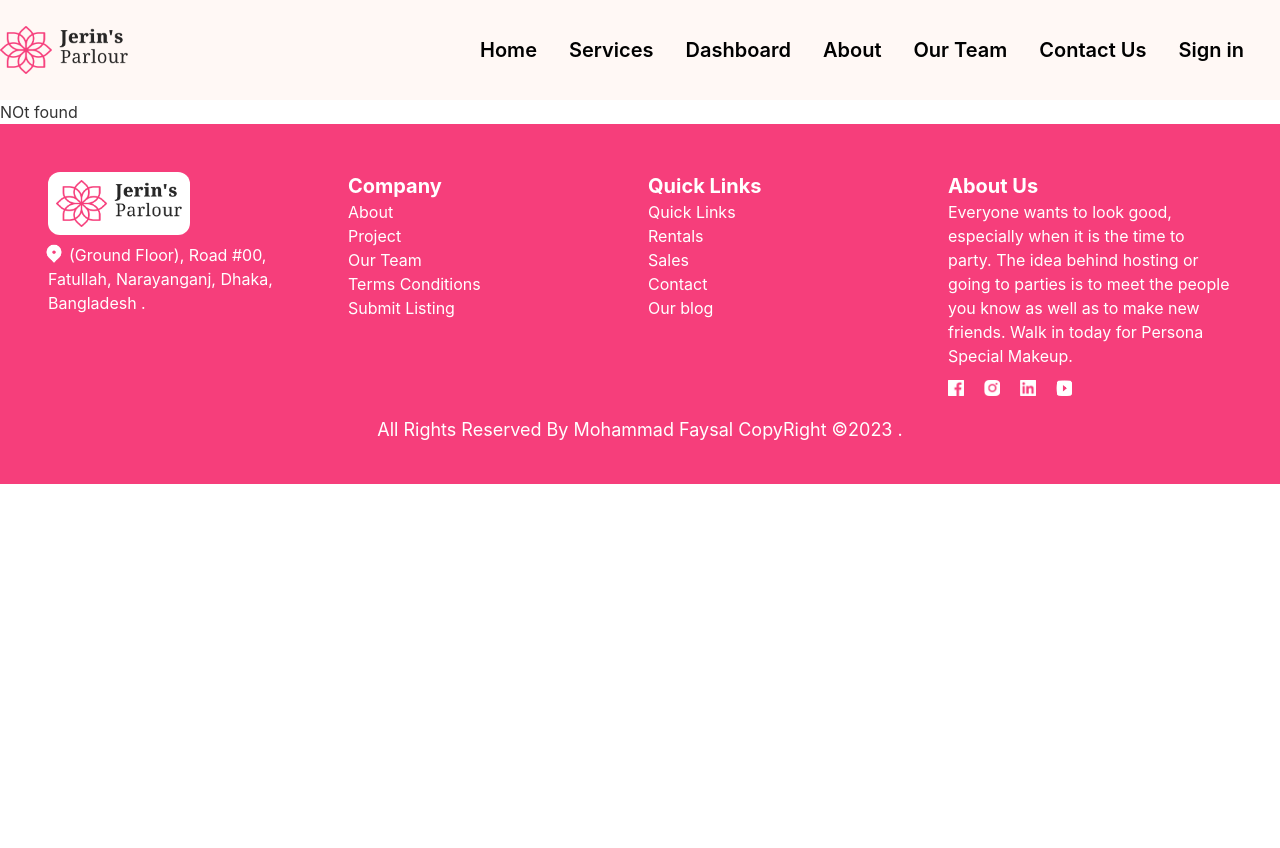
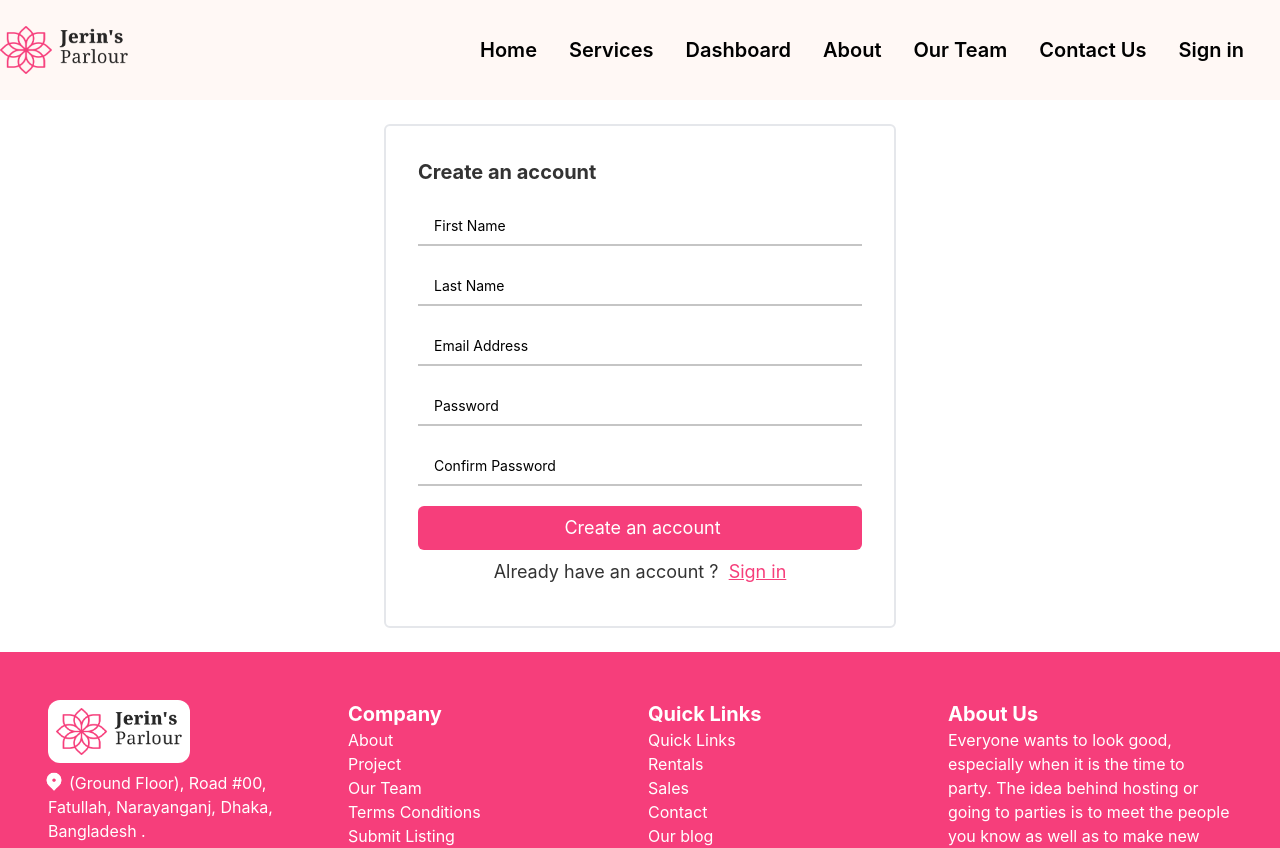
Before and after one commit to MohammadFaysal731/jerins-parlour-client, a React (Create React App) app: page /sing-up in a window 1280 px wide. Shown: the top 848 px of the page. Before the commit the page ends 800 px from the top, so only its background shows below. Built offline with nearby package versions, Linux system fonts and the light colour scheme.

Commit message:
add sign in page

```diff
--- a/src/components/PrimaryButton/PrimaryButton.js
+++ b/src/components/PrimaryButton/PrimaryButton.js
@@ -3,7 +3,7 @@ import React from 'react';
 const PrimaryButton = ({children}) => {
   return (
 
-      <button className="btn btn-primary text-white">{children}</button>
+      <button className="px-8 py-2 rounded-md bg-primary text-white font-semibold">{children}</button>
 
   );
 };
--- a/src/pages/SingIn.js
+++ b/src/pages/SingIn.js
@@ -21,7 +21,7 @@ const SingIn = () => {
         <p className="text-sm md:text-lg whitespace-nowrap">
           Don't have an accent ? &nbsp;
           <span className="text-primary underline">
-            <Link to="/">Create an accent</Link>
+            <Link to="/sing-up">Create an accent</Link>
           </span>
         </p>
       </div>
--- /dev/null
+++ b/src/pages/SingUp.js
@@ -0,0 +1,211 @@
+import React from "react";
+import { useForm } from "react-hook-form";
+import { Link } from "react-router-dom";
+const SingUp = () => {
+const {
+  register,
+  formState: { errors },
+  handleSubmit,
+  reset
+} = useForm();
+const onSubmit = (data) =>{
+  console.log(data);
+  reset();
+};
+
+  return (
+    <div className="p-6">
+      <div className="border-2 rounded-md mx-auto p-8 max-w-lg">
+          <h2 className="text-sm md:text-xl font-bold ">Create an account</h2>
+        <form onSubmit={handleSubmit(onSubmit)}>
+          {/*  First Name */}
+          <div className="w-full my-5 relative group">
+            <input
+              {...register("firstName", {
+                required: {
+                  value: true,
+                  message: "First name is required",
+                },
+                maxLength: {
+                  value: 8,
+                  message: "Maximum word  is 8 ",
+                },
+              })}
+              type="text"
+              name="firstName"
+              id="first-name"
+              placeholder="First Name"
+              className="w-full h-10 px-4 placeholder-black text-sm peer border-b-2 border-accent outline-none"
+            />
+            <label htmlFor="first-name" className="">
+              {errors.firstName?.type === "required" && (
+                <p className="text-red-500">
+                  <small>{errors.firstName.message}</small>
+                </p>
+              )}
+              {errors.firstName?.type === "maxLength" && (
+                <p className="text-red-500">
+                  <small>{errors.firstName.message}</small>
+                </p>
+              )}
+            </label>
+          </div>
+          {/* Last Name */}
+          <div className="w-full my-5 relative group">
+            <input
+              {...register("lastName", {
+                required: {
+                  value: true,
+                  message: "Last name is required",
+                },
+                maxLength: {
+                  value: 8,
+                  message: "Maximum word  is 8 ",
+                },
+              })}
+              type="text"
+              name="lastName"
+              id="last-name"
+              placeholder="Last Name"
+              className="w-full h-10 px-4 placeholder-black text-sm peer border-b-2 border-accent outline-none"
+            />
+            <label htmlFor="first-name" className="">
+              {errors.lastName?.type === "required" && (
+                <p className="text-red-500">
+                  <small>{errors.lastName?.message}</small>
+                </p>
+              )}
+              {errors.lastName?.type === "maxLength" && (
+                <p className="text-red-500">
+                  <small>{errors.lastName?.message}</small>
+                </p>
+              )}
+            </label>
+          </div>
+          {/* Email Address */}
+          <div className="w-full my-5 relative group">
+            <input
+              {...register("emailAddress", {
+                required: {
+                  value: true,
+                  message: "Email is required",
+                },
+              })}
+              type="email"
+              name="emailAddress"
+              id="email-address"
+              placeholder="Email Address"
+              className="w-full h-10 px-4 placeholder-black text-sm peer border-b-2 border-accent outline-none"
+            />
+            <label htmlFor="first-name" className="">
+              {errors.emailAddress?.type === "required" && (
+                <p className="text-red-500">
+                  <small>{errors.emailAddress?.message}</small>
+                </p>
+              )}
+            </label>
+          </div>
+          {/* Password */}
+          <div className="w-full my-5 relative group">
+            <input
+              {...register("password", {
+                required: {
+                  value: true,
+                  message: "Password is required",
+                },
+                pattern: {
+                  value:
+                    /^(?=.*[A-Z].*[A-Z])(?=.*[!@#$&*])(?=.*[0-9].*[0-9])(?=.*[a-z].*[a-z].*[a-z]).{8}$/,
+                  message:
+                    "At least one special, tow uppercase, tow digit, three lowercase, minimum character length is 8",
+                },
+                minLength: {
+                  value: 8,
+                  message: "Minimum length is 8",
+                },
+              })}
+              type="password"
+              name="password"
+              id="password"
+              placeholder="Password"
+              className="w-full h-10 px-4 placeholder-black text-sm peer border-b-2 border-accent outline-none"
+            />
+            <label htmlFor="first-name" className="">
+              {errors.password?.type === "required" && (
+                <p className="text-red-500">
+                  <small>{errors?.password?.message}</small>
+                </p>
+              )}
+              {errors.password?.type === "pattern" && (
+                <p className="text-red-500">
+                  <small>{errors?.password?.message}</small>
+                </p>
+              )}
+              {errors.password?.type === "minLength" && (
+                <p className="text-red-500">
+                  <small>{errors?.password?.message}</small>
+                </p>
+              )}
+            </label>
+          </div>
+          {/* Confirm Password */}
+          <div className="w-full my-5 relative group">
+            <input
+              {...register("confirmPassword", {
+                required: {
+                  value: true,
+                  message: "Password is required",
+                },
+                pattern: {
+                  value:
+                    /^(?=.*[A-Z].*[A-Z])(?=.*[!@#$&*])(?=.*[0-9].*[0-9])(?=.*[a-z].*[a-z].*[a-z]).{8}$/,
+                  message:
+                    "At least one special, tow uppercase, tow digit, three lowercase, minimum character length is 8",
+                },
+                minLength: {
+                  value: 8,
+                  message: "Minimum length is 8",
+                },
+              })}
+              type="password"
+              name="confirmPassword"
+              placeholder="Confirm Password"
+              id="confirm-password"
+              className="w-full h-10 px-4 placeholder-black text-sm peer border-b-2 border-accent outline-none"
+            />
+            <label htmlFor="first-name" className="">
+              {errors.confirmPassword?.type === "required" && (
+                <p className="text-red-500">
+                  <small>{errors?.confirmPassword?.message}</small>
+                </p>
+              )}
+              {errors.confirmPassword?.type === "pattern" && (
+                <p className="text-red-500">
+                  <small>{errors?.confirmPassword?.message}</small>
+                </p>
+              )}
+              {errors.confirmPassword?.type === "minLength" && (
+                <p className="text-red-500">
+                  <small>{errors?.confirmPassword?.message}</small>
+                </p>
+              )}
+            </label>
+          </div>
+          <input
+            type="submit"
+            value=" Create an account"
+            className="text-sm md:text-lg text-white bg-primary px-8 py-2 rounded-md w-full"
+          />
+        </form>
+        <p className="text-center text-sm md:text-lg m-2 ">
+          Already have an account ? &nbsp;
+          <Link to="/sign-in" className="text-primary underline">
+            Sign in
+          </Link>
+        </p>
+      </div>
+    </div>
+  );
+};
+
+export default SingUp;
--- a/src/routes/publicRoutes.js
+++ b/src/routes/publicRoutes.js
@@ -6,6 +6,7 @@ import Services from "../pages/Home/Services/Services";
 import NotFound from "../pages/NotFound";
 import OurTeam from "../pages/OurTeam";
 import SingIn from "../pages/SingIn";
+import SingUp from "../pages/SingUp";
 
 export const publicRoutes = [
   { path: "/", name: "Home", Comment: Home },
@@ -15,5 +16,6 @@ export const publicRoutes = [
   { path: "our-team", name: "OurTeam", Comment: OurTeam },
   { path: "contact-us", name: "ContactUs", Comment: ContactUs },
   { path: "sign-in", name: "SignIn", Comment: SingIn },
+  { path: "sing-up", name: "Signup", Comment: SingUp },
   { path: "*", name: "NotFound", Comment: NotFound },
 ];
--- a/tailwind.config.js
+++ b/tailwind.config.js
@@ -12,7 +12,7 @@ module.exports = {
 
           secondary: "#FFF8F5",
 
-          accent: "#37CDBE",
+          accent: "#C5C5C5",
 
           neutral: "#3D4451",
 
```
